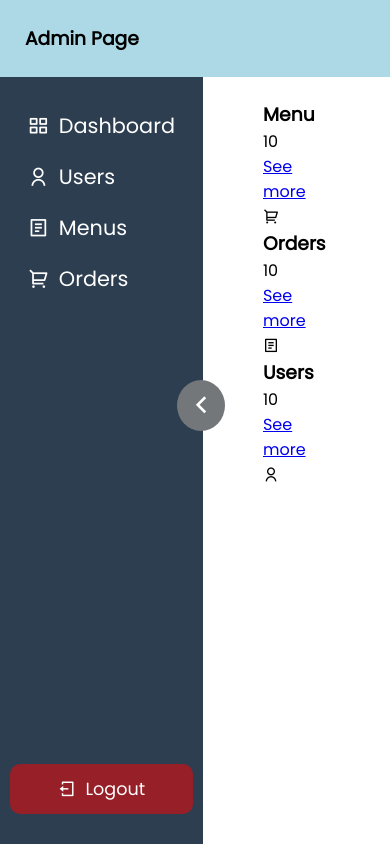
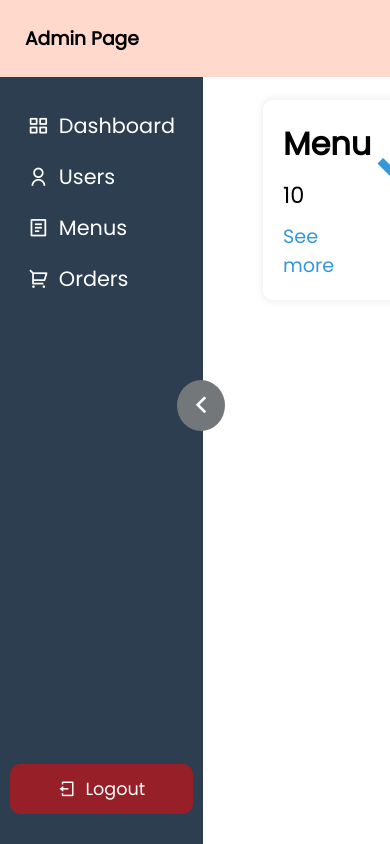
Before and after one commit to aufaramdhn/pw2024_tubes_233040028, a PHP site: page /__backend/index.php in a window 390 px wide. Run offline with PHP 8.4, Linux system fonts and the light colour scheme.

```diff
--- a/__backend/assets/style.css
+++ b/__backend/assets/style.css
@@ -1,4 +1,9 @@
 @import url("https://fonts.googleapis.com/css2?family=Montserrat&family=Poppins&display=swap");
+
+:root {
+  --primary-100-color: #ffece6;
+  --primary-200-color: #fed9cc;
+}
 
 * {
   margin: 0;
@@ -91,7 +96,7 @@ table tr th {
 }
 
 header {
-  background-color: lightblue;
+  background-color: var(--primary-200-color);
   width: 100%;
   position: absolute;
   top: 0;
@@ -251,3 +256,46 @@ header {
 }
 
 /* EndAdd User */
+
+/* DASHBOARD */
+
+.wrap-dashboard {
+  display: flex;
+  gap: 20px;
+}
+
+.wrap-dashboard .card {
+  flex: 1;
+  padding: 20px;
+  border-radius: 10px;
+  box-shadow: 0 0 10px rgba(0, 0, 0, 0.1);
+}
+
+.card .card-content {
+  display: flex;
+  align-items: center;
+  justify-content: space-between;
+}
+
+.card .card-content i {
+  font-size: 6rem;
+  color: #3498db;
+}
+
+.card-content .wrap-card-text h3 {
+  font-size: 2rem;
+  margin-bottom: 10px;
+}
+
+.card-content .wrap-card-text p {
+  font-size: 1.4rem;
+  margin-bottom: 10px;
+}
+
+.card-content .wrap-card-text a {
+  text-decoration: none;
+  color: #3498db;
+  font-size: 1.2rem;
+}
+
+/* END DASHBOARD */
--- a/__backend/layouts/header.php
+++ b/__backend/layouts/header.php
@@ -18,7 +18,7 @@
                     Users
                 </span>
             </a>
-            <a href="index.php?page=menu">
+            <a href="index.php?page=menus">
                 <i class="ri-file-list-2-line"></i>
                 <span class="nav-title">
                     Menus
```
